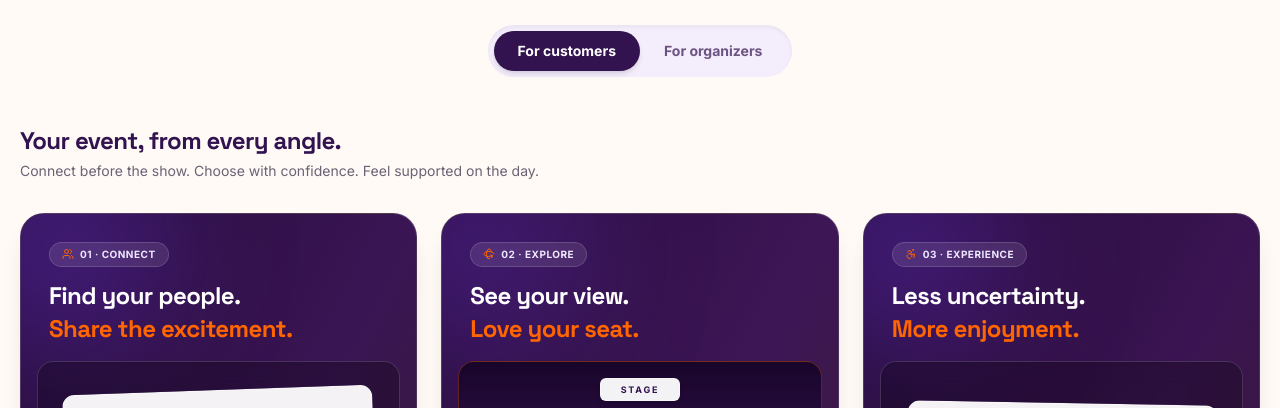
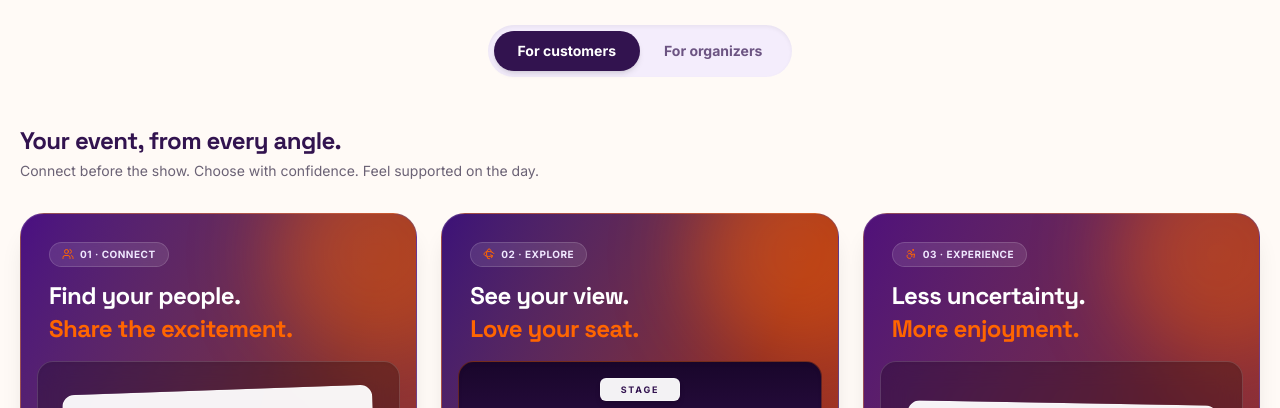
Before and after one commit to Sprihaha/EventEase, a React (Vite) app in the folder project/frontend/: page / in a window 1280 px wide. Shown: the part 1264-1672 px from the top of the page. Built offline with nearby package versions, Linux system fonts and the light colour scheme; no server answers.

Commit message:
feat: add Home page redesigned again

```diff
--- a/project/frontend/src/pages/Home.tsx
+++ b/project/frontend/src/pages/Home.tsx
@@ -275,14 +275,14 @@ export default function Home() {
 
             <div className="grid gap-6 md:grid-cols-2 lg:grid-cols-3">
               {/* Card 1: 01 · Connect */}
-              <article className="relative overflow-hidden rounded-3xl border border-white/15 bg-gradient-to-br from-[#270d3b] via-[#3a1554] to-[#361726] text-white shadow-xl hover:shadow-2xl hover:border-brand-orange/40 transition-all duration-300 flex flex-col">
+              <article className="relative overflow-hidden rounded-3xl border border-white/15 bg-gradient-to-br from-[#4a0e82] via-[#7c2e3a] to-[#c43c00] text-white shadow-xl hover:shadow-2xl hover:scale-[1.01] transition-all duration-300 flex flex-col">
                 <div
                   aria-hidden
-                  className="pointer-events-none absolute -right-20 -bottom-20 h-56 w-56 rounded-full bg-brand-orange/20 blur-3xl"
+                  className="pointer-events-none absolute -right-16 -top-16 h-52 w-52 rounded-full bg-brand-orange/40 blur-2xl"
                 />
                 <div
                   aria-hidden
-                  className="pointer-events-none absolute -left-20 -top-20 h-56 w-56 rounded-full bg-brand-purple/35 blur-3xl"
+                  className="pointer-events-none absolute -left-16 -bottom-16 h-52 w-52 rounded-full bg-brand-purple/50 blur-2xl"
                 />
 
                 <div className="relative p-6 pb-0 sm:p-7 sm:pb-0">
@@ -375,14 +375,14 @@ export default function Home() {
               </article>
 
               {/* Card 2: 02 · Explore */}
-              <article className="relative overflow-hidden rounded-3xl border border-white/15 bg-gradient-to-br from-[#290d3d] via-[#3d1656] to-[#391924] text-white shadow-xl hover:shadow-2xl hover:border-brand-orange/40 transition-all duration-300 flex flex-col">
+              <article className="relative overflow-hidden rounded-3xl border border-white/15 bg-gradient-to-br from-[#3d1078] via-[#8a2b28] to-[#d44800] text-white shadow-xl hover:shadow-2xl hover:scale-[1.01] transition-all duration-300 flex flex-col">
                 <div
                   aria-hidden
-                  className="pointer-events-none absolute -right-20 -bottom-20 h-56 w-56 rounded-full bg-brand-orange/25 blur-3xl"
+                  className="pointer-events-none absolute -right-16 -top-16 h-52 w-52 rounded-full bg-brand-orange/45 blur-2xl"
                 />
                 <div
                   aria-hidden
-                  className="pointer-events-none absolute -left-20 -top-20 h-56 w-56 rounded-full bg-brand-purple/30 blur-3xl"
+                  className="pointer-events-none absolute -left-16 -bottom-16 h-52 w-52 rounded-full bg-brand-purple/45 blur-2xl"
                 />
 
                 <div className="relative p-6 pb-0 sm:p-7 sm:pb-0">
@@ -490,14 +490,14 @@ export default function Home() {
               </article>
 
               {/* Card 3: 03 · Experience */}
-              <article className="relative overflow-hidden rounded-3xl border border-white/15 bg-gradient-to-br from-[#260c38] via-[#3a1452] to-[#39182a] text-white shadow-xl hover:shadow-2xl hover:border-brand-orange/40 transition-all duration-300 flex flex-col md:col-span-2 lg:col-span-1">
+              <article className="relative overflow-hidden rounded-3xl border border-white/15 bg-gradient-to-br from-[#50107a] via-[#7a2840] to-[#b83c00] text-white shadow-xl hover:shadow-2xl hover:scale-[1.01] transition-all duration-300 flex flex-col md:col-span-2 lg:col-span-1">
                 <div
                   aria-hidden
-                  className="pointer-events-none absolute -right-20 -bottom-20 h-56 w-56 rounded-full bg-brand-orange/20 blur-3xl"
+                  className="pointer-events-none absolute -right-16 -top-16 h-52 w-52 rounded-full bg-brand-orange/40 blur-2xl"
                 />
                 <div
                   aria-hidden
-                  className="pointer-events-none absolute -left-20 -top-20 h-56 w-56 rounded-full bg-brand-purple/35 blur-3xl"
+                  className="pointer-events-none absolute -left-16 -bottom-16 h-52 w-52 rounded-full bg-brand-purple/50 blur-2xl"
                 />
 
                 <div className="relative p-6 pb-0 sm:p-7 sm:pb-0">
@@ -604,10 +604,14 @@ export default function Home() {
         {/* Tab 2: For Organizers */}
         {audienceTab === "organizers" && (
           <div id="organizers" role="tabpanel" aria-labelledby="organizer-tab" className="mt-12 ee-rise">
-            <div className="relative overflow-hidden rounded-3xl bg-brand-deep text-white p-6 sm:p-10 lg:p-12 shadow-2xl border border-white/10">
+            <div className="relative overflow-hidden rounded-3xl bg-gradient-to-br from-[#270d3b] via-[#3a1554] to-[#361726] text-white p-6 sm:p-10 lg:p-12 shadow-2xl border border-white/15">
               <div
                 aria-hidden
-                className="pointer-events-none absolute -right-24 -top-24 h-96 w-96 rounded-full bg-brand-purple/20 blur-3xl"
+                className="pointer-events-none absolute -right-24 -top-24 h-96 w-96 rounded-full bg-brand-purple/30 blur-3xl"
+              />
+              <div
+                aria-hidden
+                className="pointer-events-none absolute -left-24 -bottom-24 h-72 w-72 rounded-full bg-brand-orange/15 blur-3xl"
               />
               <div className="relative grid gap-10 lg:grid-cols-[1fr_1.05fr] items-center">
                 <div>
```
